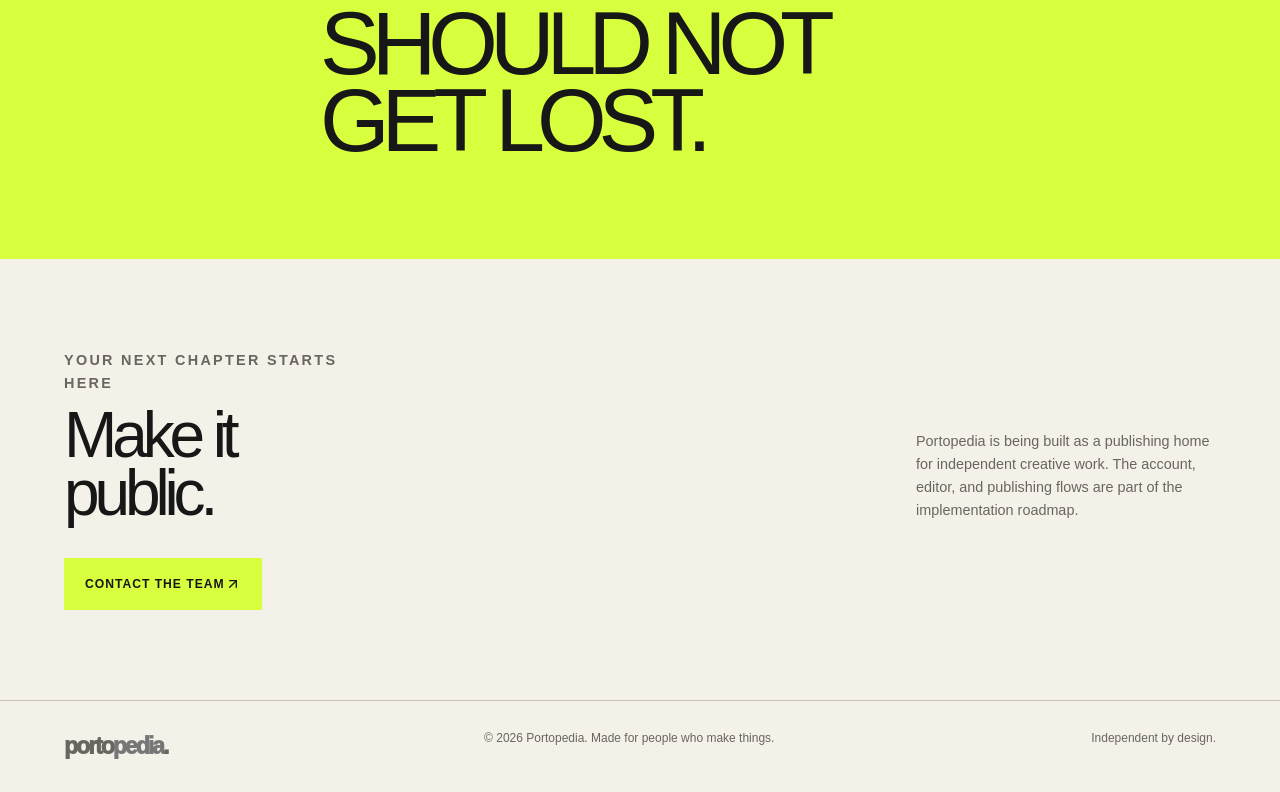
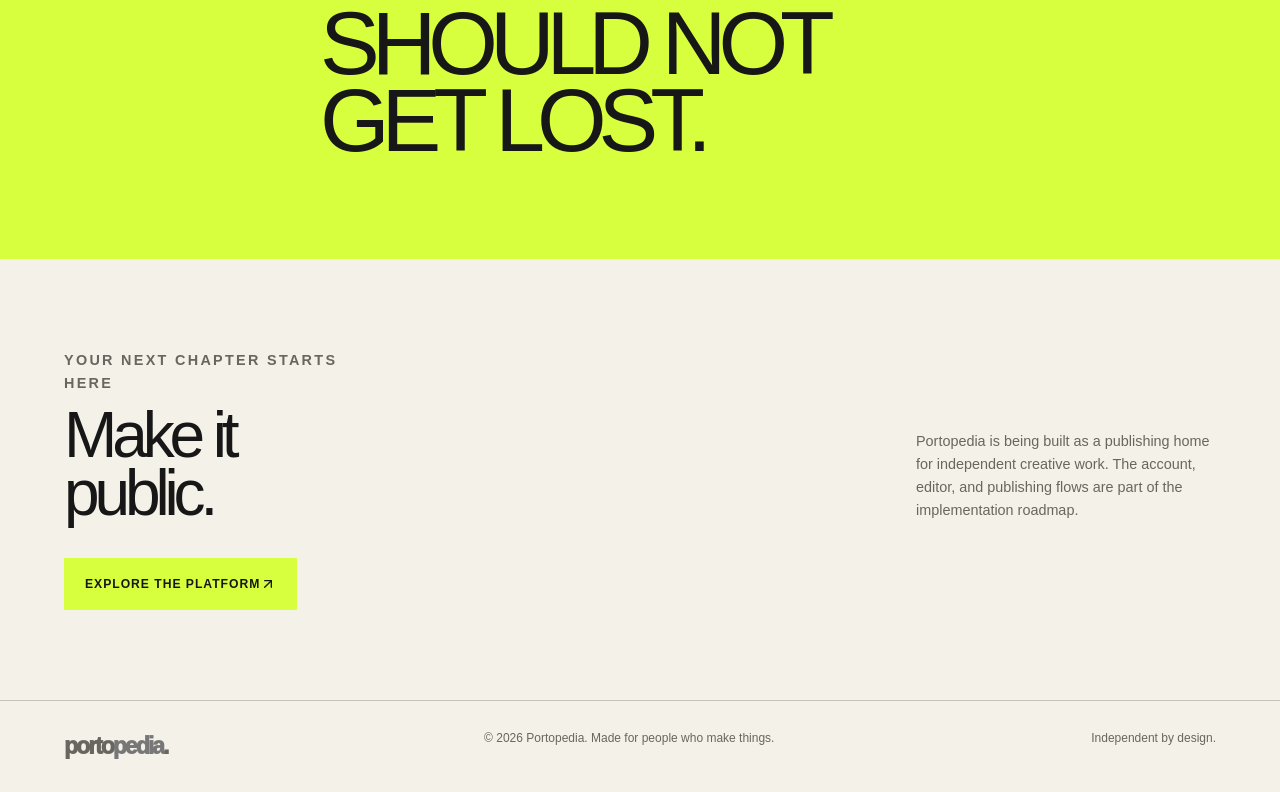
Before and after one commit to hehemeko1-coder/portopedia-, a Next.js app in the folder apps/web/: page / in a window 1280 px wide. Shown: the part 1664-2456 px from the top of the page. Built offline with nearby package versions, Linux system fonts and the light colour scheme.

Commit message:
fix: align project entry points with implementation scope

```diff
--- a/apps/web/src/app/page.tsx
+++ b/apps/web/src/app/page.tsx
@@ -77,7 +77,7 @@ export default function HomePage() {
           <div><p className="eyebrow">Your next chapter starts here</p><h2>Make it<br />public.</h2></div>
           <p>Portopedia is being built as a publishing home for independent creative work. The account, editor, and publishing flows are part of the implementation roadmap.</p>
         </div>
-        <a className="button-primary" href="mailto:hello@portopedia.com">Contact the team <ArrowUpRight size={16} aria-hidden="true" /></a>
+        <a className="button-primary" href="#features">Explore the platform <ArrowUpRight size={16} aria-hidden="true" /></a>
       </section>
 
       <footer className="site-footer">
```
